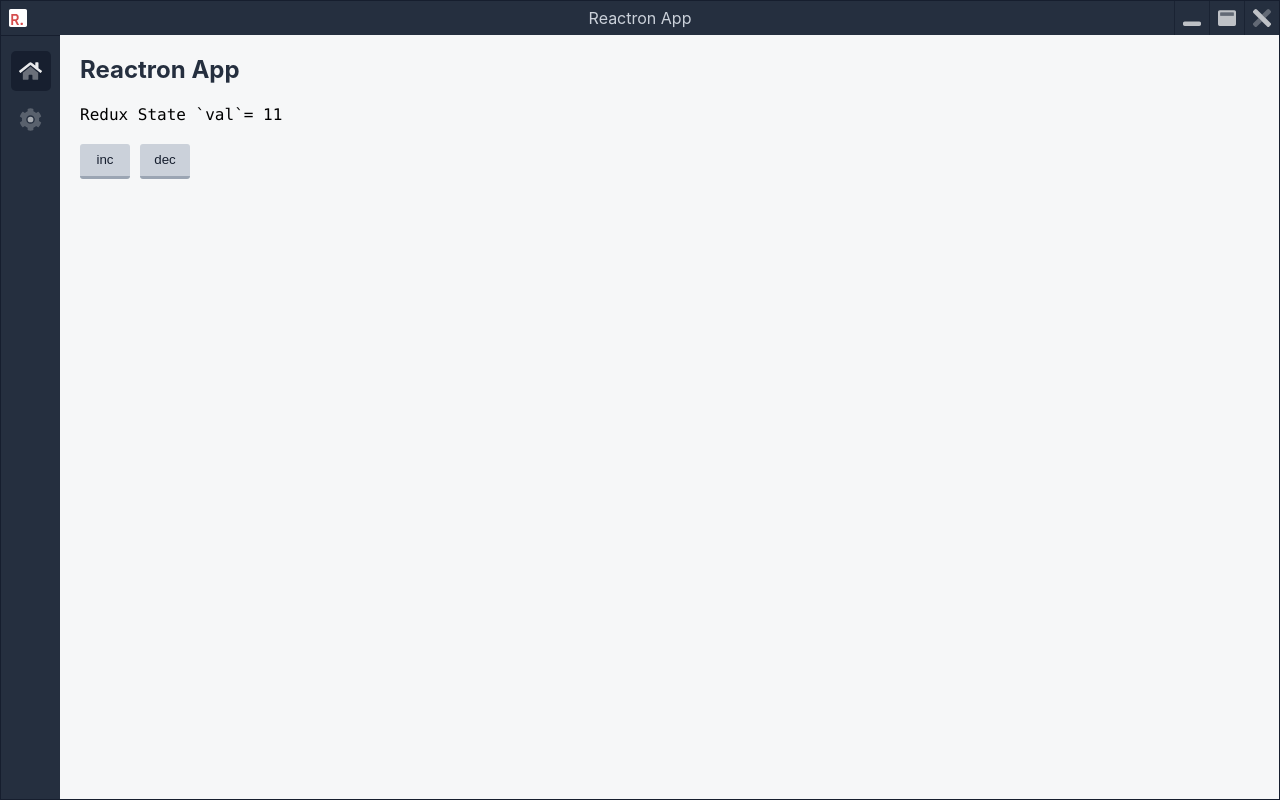
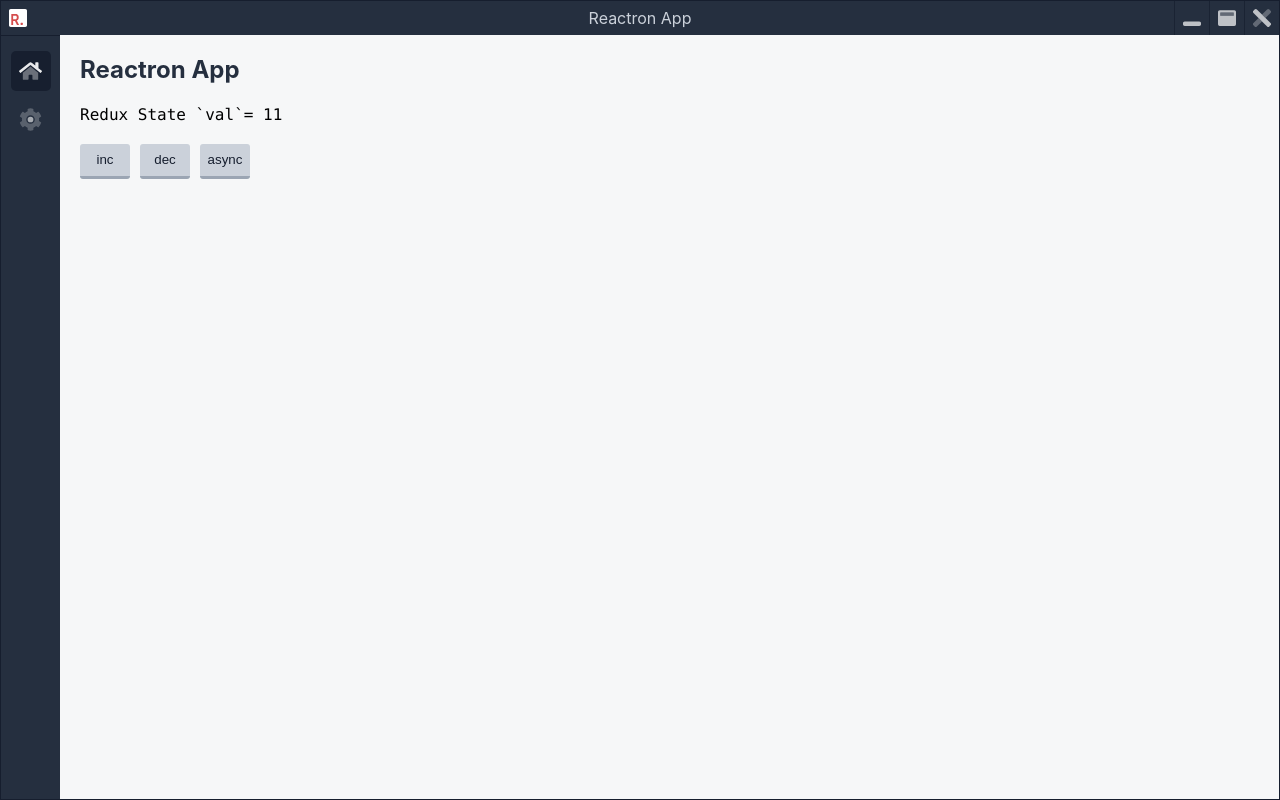
Before and after one commit to SamirDjelal/Reactron, a React (Create React App) app: page / in a window 1280 px wide. Built offline with nearby package versions, Linux system fonts and the light colour scheme.

Commit message:
async action added.

```diff
--- a/src/components/Titlebar.jsx
+++ b/src/components/Titlebar.jsx
@@ -22,8 +22,6 @@ class Titlebar extends Component {
 					<div className="Item Minimize" onClick={this.handleMinimize}/>
 					<div className={"Item Maximize "+(this.state.maximized)} onClick={this.handleMaximize}/>
 					<div className="Item Close" onClick={this.handleClose}/>
-
-
 				</div>
 			</div>
 		);
--- a/src/screens/Home.jsx
+++ b/src/screens/Home.jsx
@@ -1,6 +1,6 @@
 import React, {Component, Fragment} from 'react';
 import {connect} from 'react-redux';
-import {inc, dec} from '../store/appReducer';
+import {inc, dec, async} from '../store/appReducer';
 import {withRouter} from "react-router";
 
 class Home extends Component {
@@ -17,6 +17,7 @@ class Home extends Component {
 				<br/><br/>
 				<button onClick={() => this.props.inc(2)}>inc</button>
 				<button onClick={() => this.props.dec(2)}>dec</button>
+				<button onClick={() => setTimeout(()=>this.props.inc(2), 2000)}>async</button>
 				<br/>
 			</Fragment>
 		);
@@ -27,5 +28,5 @@ export default withRouter(connect(
 	state => ({
 		val: state.app.val
 	}),
-	{inc, dec}
+	{inc, dec, async}
 )(Home));
--- a/src/store/appReducer.jsx
+++ b/src/store/appReducer.jsx
@@ -11,10 +11,10 @@ const appState = createSlice({
 		},
 		dec: (state, action) => {
 			return {...state, val: state.val - action.payload}
-		},
+		}
 	}
 })
 
-export const {inc, dec} = appState.actions;
+export const {inc, dec, async} = appState.actions;
 
 export default appState.reducer
```
